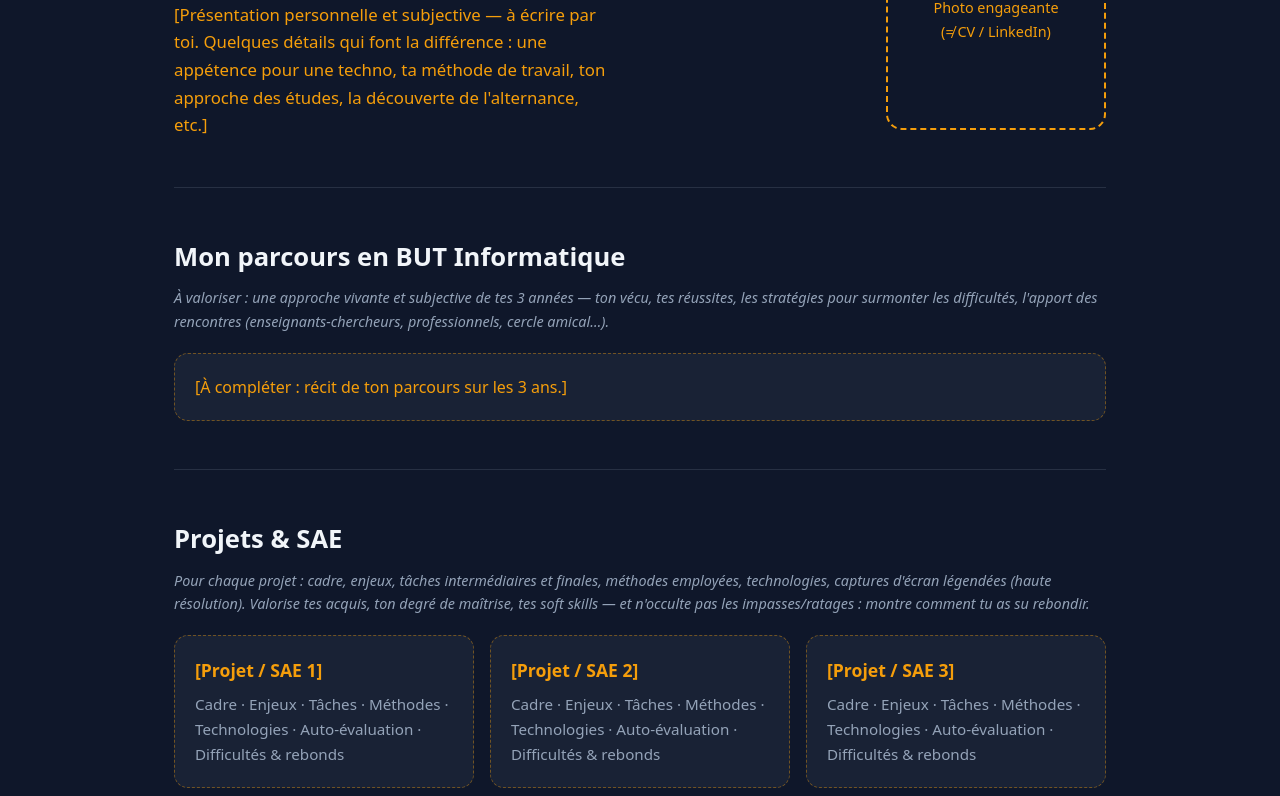
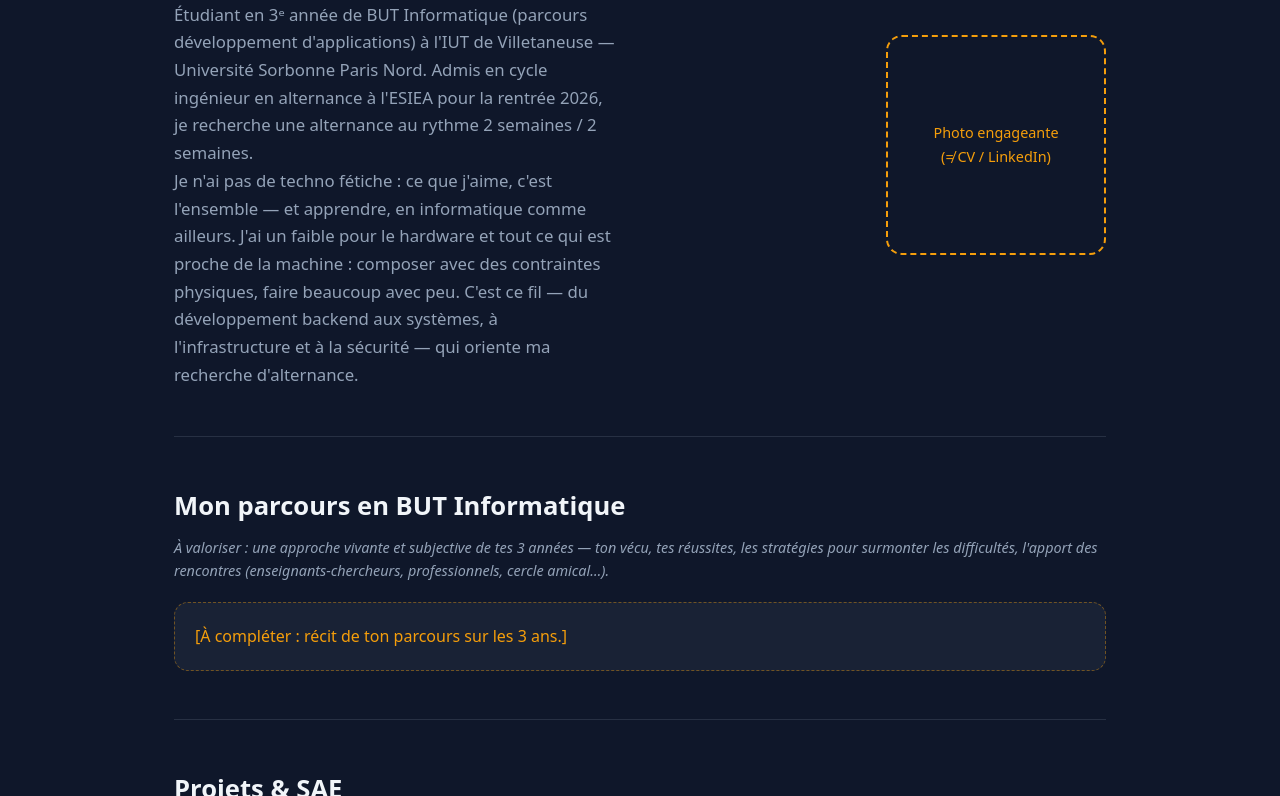
Before and after one commit to marewane-fertikh/marewane-fertikh.github.io, a plain HTML site: page index.html in a window 1280 px wide. Shown: the part 223-1019 px from the top of the page. Drawn offline with Linux system fonts and the light colour scheme.

Commit message:
Présentation personnelle (accueil)

```diff
--- a/index.html
+++ b/index.html
@@ -31,11 +31,20 @@
         <div class="hero-text">
           <p class="eyebrow">BUT Informatique — Semestre 6</p>
           <h1>Marewane FERTIKH</h1>
-          <p class="lead todo">
-            [Présentation personnelle et subjective — à écrire par toi.
-            Quelques détails qui font la différence : une appétence pour une
-            techno, ta méthode de travail, ton approche des études, la
-            découverte de l'alternance, etc.]
+          <p class="lead">
+            Étudiant en 3ᵉ année de BUT Informatique (parcours développement
+            d'applications) à l'IUT de Villetaneuse — Université Sorbonne Paris
+            Nord. Admis en cycle ingénieur en alternance à l'ESIEA pour la
+            rentrée 2026, je recherche une alternance au rythme 2 semaines /
+            2 semaines.
+          </p>
+          <p class="lead">
+            Je n'ai pas de techno fétiche : ce que j'aime, c'est l'ensemble — et
+            apprendre, en informatique comme ailleurs. J'ai un faible pour le
+            hardware et tout ce qui est proche de la machine : composer avec des
+            contraintes physiques, faire beaucoup avec peu. C'est ce fil — du
+            développement backend aux systèmes, à l'infrastructure et à la
+            sécurité — qui oriente ma recherche d'alternance.
           </p>
         </div>
         <div class="hero-photo">
```
